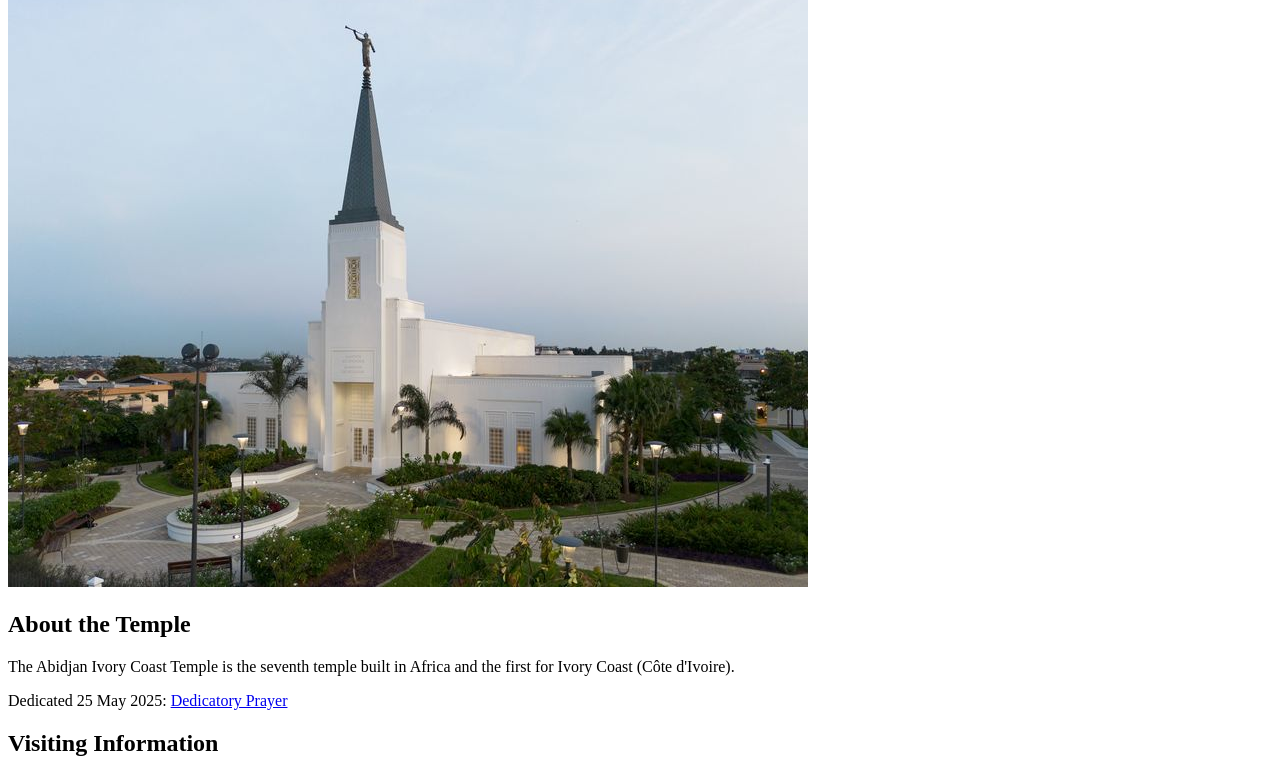
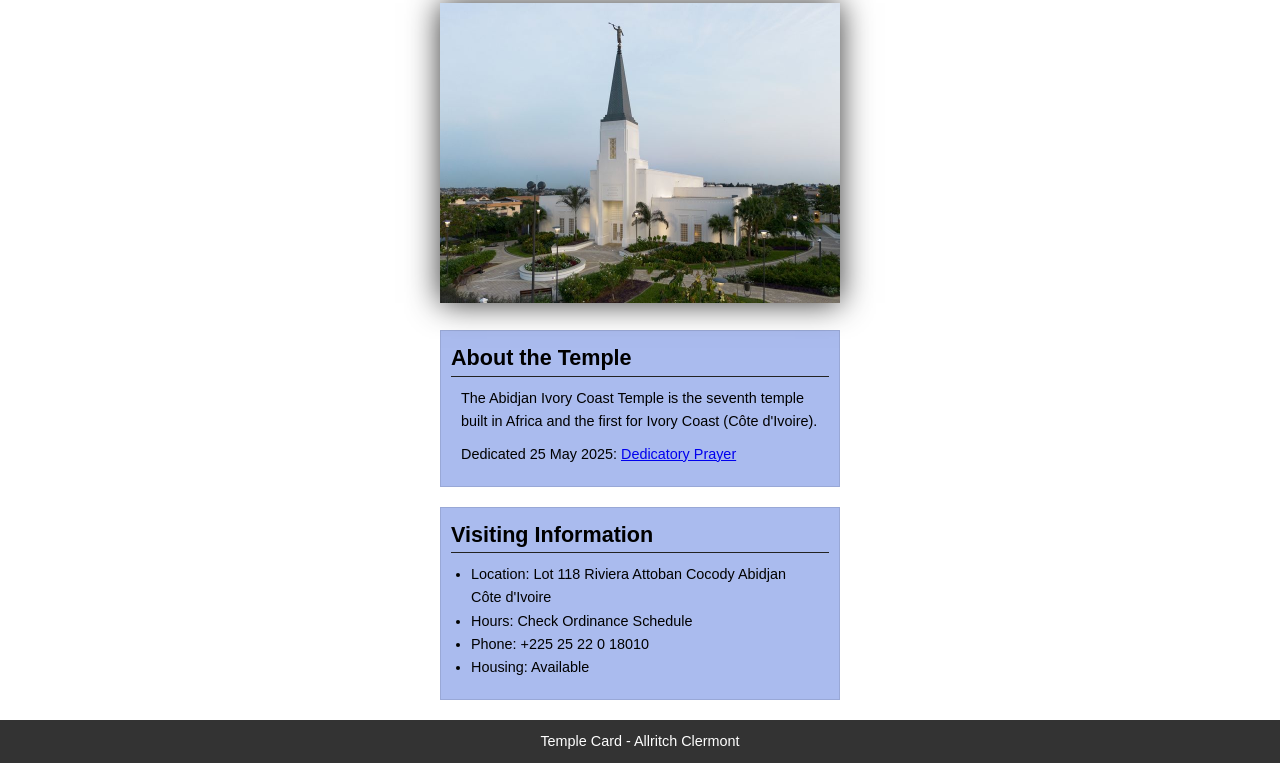
Before and after one commit to cleritch30-oss/wdd130, a plain HTML site: page week02/temple.html in a window 1280 px wide. Shown: the part 127-901 px from the top of the page. Drawn offline with Linux system fonts and the light colour scheme.

Commit message:
Code-Along Week 2

```diff
--- /dev/null
+++ b/week02/styles/temple.css
@@ -0,0 +1,58 @@
+* {
+    margin: 0;
+    padding: 0;
+}
+
+body {
+    font-family: Arial, sans-serif;
+    line-height: 1.6;
+}
+
+header,
+footer {
+    background-color: #333;
+    color: #fff;
+    padding: 10px;
+    text-align: center;
+    font-size: 1.5rem;
+}
+
+main {
+    width: 400px;
+    margin: 0 auto;
+}
+
+h1 {
+    margin: 10px;
+    text-align: center;
+}
+
+h2 {
+    border-bottom: 1px solid #222;
+}
+
+img {
+    width: 100%;
+    height: auto;
+    box-shadow: 0 0 30px #333
+}
+
+section {
+    margin: 20px 0;
+    border: 1px solid rgb(0 0 0 / 10%);
+    padding: 10px;
+    background-color: #abe;
+    font-size: .9rem
+}
+
+section p {
+    margin: 10px;
+}
+
+ul {
+    margin: 10px 20px;
+}
+
+footer {
+    font-size: .9rem;
+}
--- a/week02/temple.html
+++ b/week02/temple.html
@@ -5,6 +5,7 @@
     <meta charset="UTF-8">
     <meta name="viewport" content="width=device-width, initial-scale=1.0">
     <title>Temple Card - Abidjan Côte d'Ivoire</title>
+    <link rel="stylesheet" href="styles/temple.css">
 </head>
 
 <body>
@@ -32,7 +33,7 @@
         </section>
     </main>
     <footer>
-        <p>Temple Card - Your Name</p>
+        <p>Temple Card - Allritch Clermont</p>
     </footer>
 </body>
 
```
Also changed, not shown: week02/block-vs-inline.html (+3 -3 lines).
